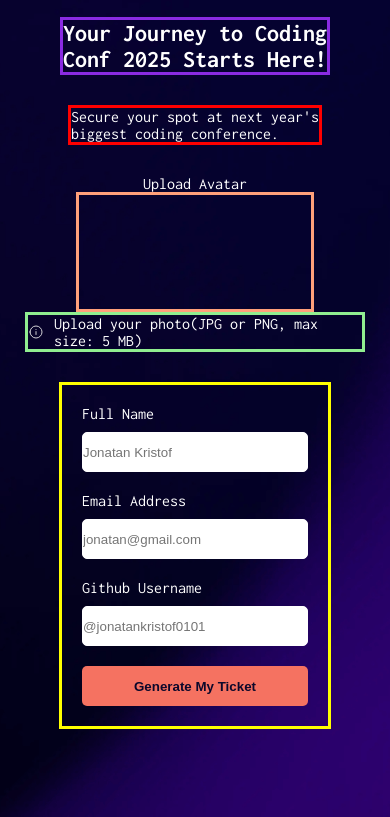
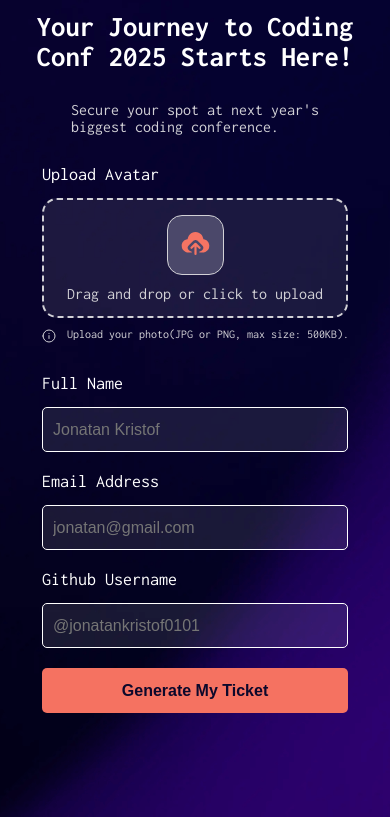
Before and after one commit to sean365-bit/js-projects, a plain HTML site: page projects/project4/index.html in a window 390 px wide. Shown: the part 77-894 px from the top of the page. Drawn offline with Linux system fonts and the light colour scheme.

Commit message:
make pj4 responsive

```diff
--- a/projects/project4/index.html
+++ b/projects/project4/index.html
@@ -8,7 +8,7 @@
   </head>
   <body>
     <div class="heading">
-      <div class="logo"></div>
+      <div class="heading__logo"></div>
       <h1>Coding Conf</h1>
     </div>
 
@@ -17,28 +17,49 @@
       Conf 2025 Starts Here!
     </h2>
 
-    <p class="paragraph">
+    <p class="main__paragraph">
       Secure your spot at next year's <br />
       biggest coding conference.
     </p>
 
-    <p>Upload Avatar</p>
-    <div class="upload"></div>
+    <div class="upload">
+      <p class="upload__tittle">Upload Avatar</p>
+      <label for="input-file" id="drop__area">
+        <input type="file" accept="image/*" id="input-file" hidden />
+
+        <div id="img__contiainer">
+          <img src="./assets/icon-upload.svg " alt="upload icon" />
+        </div>
+
+        <p>Drag and drop or click to upload</p>
+      </label>
+    </div>
 
     <div class="info">
-      <img src="./assets/icon-info.svg" alt="info-icon" class="info-icon" />
-      <p>Upload your photo(JPG or PNG, max size: 5 MB)</p>
+      <img src="./assets/icon-info.svg" alt="info-icon" class="info__icon" />
+      <p>Upload your photo(JPG or PNG, max size: 500KB).</p>
     </div>
 
     <form id="form">
-      <label for="full-name"> Full Name </label>
-      <input type="text" id="full-name" placeholder="Jonatan Kristof" />
+      <label class="label" for="full-name"> Full Name </label>
+      <input
+        class="input"
+        type="text"
+        id="full-name"
+        placeholder="Jonatan Kristof"
+      />
 
-      <label for="email"> Email Address </label>
-      <input type="text" id="email" placeholder="jonatan@gmail.com" />
+      <label class="label" for="email"> Email Address </label>
+      <input
+        class="input"
+        type="text"
+        id="email"
+        placeholder="jonatan@gmail.com"
+      />
 
-      <label for="github-username"> Github Username </label>
+      <label class="label" for="github-username"> Github Username </label>
       <input
+        class="input"
         type="text"
         id="github-username"
         placeholder="@jonatankristof0101"
--- a/projects/project4/styles.css
+++ b/projects/project4/styles.css
@@ -4,7 +4,6 @@
 Font size (labels): 20px
 Weights: 400, 500, 700, 800
 */
-
 @import url("https://fonts.googleapis.com/css2?family=Inconsolata:wght@200..900&display=swap");
 :root {
   --error: hsl(0, 100%, 66%);
@@ -17,97 +16,132 @@ Weights: 400, 500, 700, 800
   --orange700: hsl(7, 71%, 60%);
   --gradient-text: hsl(7, 86%, 67%) to hsl(0, 0%, 100%);
 }
-
 * {
   margin: 0;
   padding: 0;
   box-sizing: border-box;
 }
-
 body {
   font-family: "Inconsolata", serif;
   font-optical-sizing: auto;
-  /*         font-weight: <weight>; */
   font-style: normal;
   font-variation-settings: "wdth" 100;
-
   background: var(--neutral500);
-
   display: flex;
   flex-direction: column;
   align-items: center;
   height: 100vh;
 
   color: var(--neutral0);
-
   margin: 25px;
 }
-
 .heading {
   display: flex;
   gap: 15px;
-  border: 3px solid greenyellow;
+}
+.heading2 {
+  font-size: 1.8rem;
+}
+.main__paragraph {
+  color: var(--neutral300);
+}
 
+.heading,
+.heading2,
+.main__paragraph {
   margin-bottom: 30px;
 }
-
-.logo {
+.heading__logo {
   background: url(./assets/logo-full.svg);
   height: 30px;
   width: 30px;
 }
+/*
+=======
+Upload section
+=======
+*/
 
-.heading2 {
-  border: 3px solid blueviolet;
-
-  margin-bottom: 30px;
+.upload {
+  margin-bottom: 10px;
 }
 
-.paragraph {
-  border: 3px solid red;
-  margin-bottom: 30px;
+.upload,
+#form {
+  width: 90%;
 }
 
-.upload {
-  border: 3px solid lightsalmon;
-  /* margin-bottom: 30px; */
+#drop__area {
+  border: 2px dashed var(--neutral300);
+  width: 100%;
+  height: 120px;
+  border-radius: 15px;
 
-  height: 120px;
-  width: 70%;
+  /* Flex */
+  display: flex;
+  flex-direction: column;
+  align-items: center;
+  justify-content: center;
+  background: hsla(252, 6%, 83%, 0.11);
+}
+
+#drop__area p {
+  color: var(--neutral300);
+}
+.upload__tittle {
+  margin-bottom: 15px;
+}
+
+.upload__tittle,
+.label {
+  font-size: 18px;
+}
+
+#img__contiainer {
+  padding: 10px;
+  border: 1px solid var(--neutral300);
+  border-radius: 15px;
+  background: var(--neutral700);
+  margin-bottom: 10px;
+}
+
+#img__contiainer img {
+  height: 35px;
 }
 
 .info {
   display: flex;
   justify-content: space-evenly;
-
-  border: 3px solid lightgreen;
-
   margin-bottom: 30px;
 }
 
-.info-icon {
+.info p {
+  font-size: 12px;
+  color: var(--neutral300);
+}
+
+.info__icon {
   margin-right: 10px;
 }
 
 #form {
   display: flex;
   flex-direction: column;
-  padding: 20px;
-
-  border: 3px solid yellow;
-  width: 80%;
 }
 
-label {
-  margin-bottom: 10px;
+.label {
+  margin-bottom: 15px;
 }
 
-input {
+.input {
   margin-bottom: 20px;
-  height: 40px;
+  color: var(--neutral0);
 
   border-radius: 5px;
   border: 1px solid var(--neutral0);
+  padding-left: 10px;
+
+  background: hsla(252, 6%, 83%, 0.11);
 }
 
 .button {
@@ -116,8 +150,12 @@ input {
   border-radius: 5px;
   border: none;
   font-weight: 600;
+}
 
-  height: 40px;
+.input,
+.button {
+  height: 45px;
+  font-size: 16px;
 }
 
 /* Responsive Design */
```
